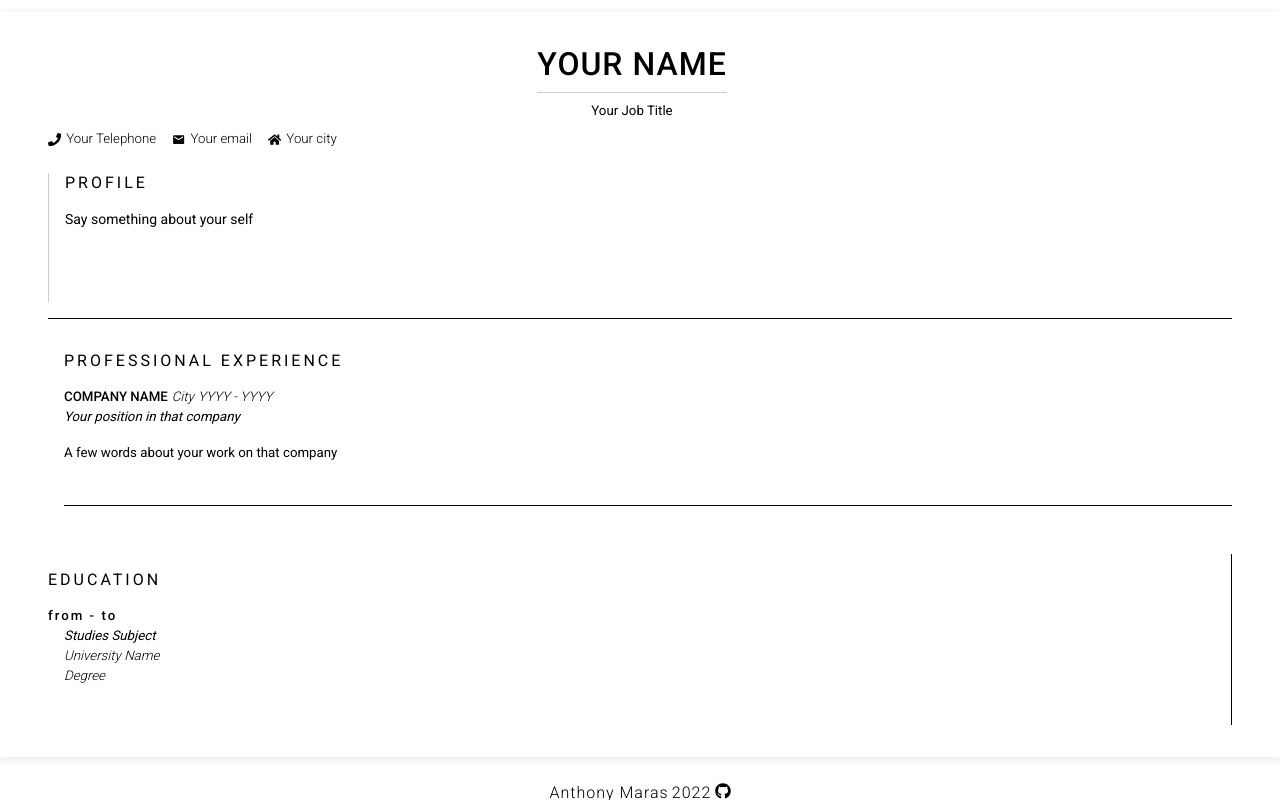
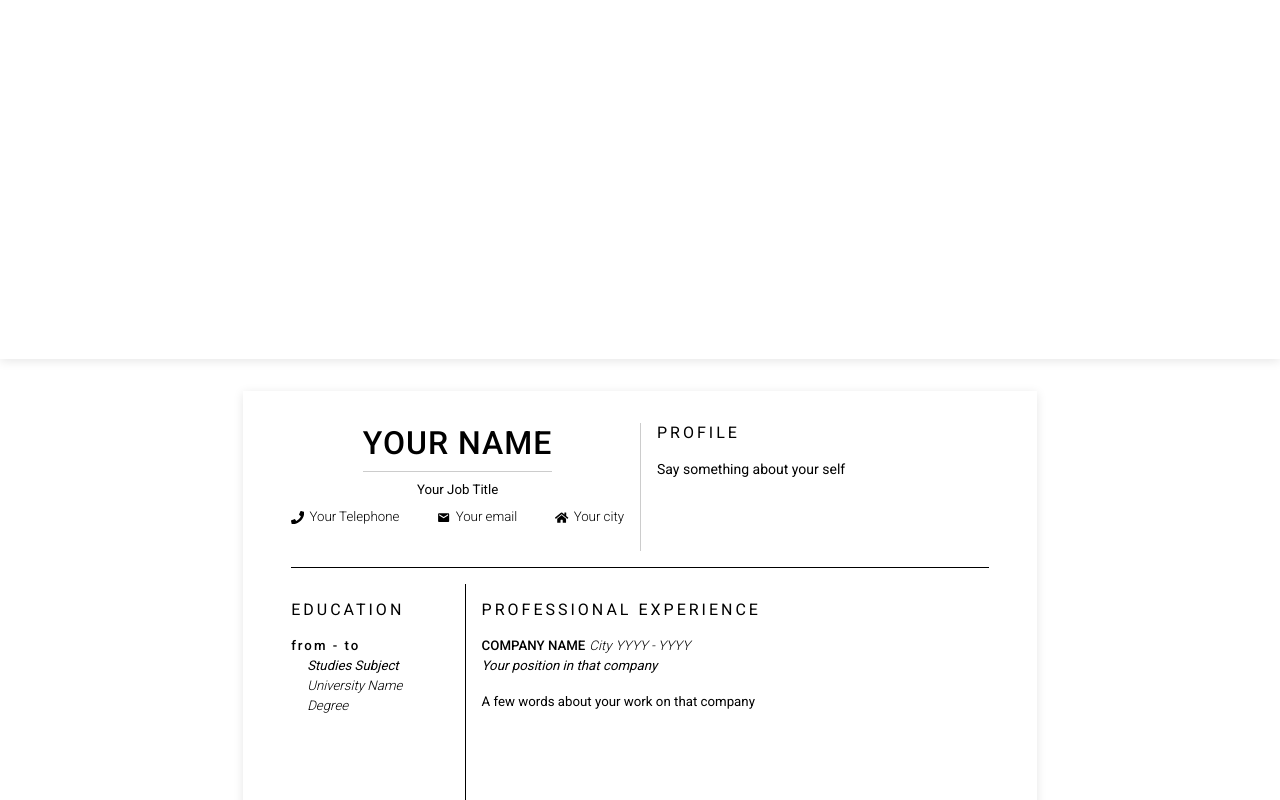
Before and after one commit to anmaras/cv-project, a React (Create React App) app: page /experience in a window 1280 px wide. Shown: the part 840-1640 px from the top of the page. Built offline with nearby package versions, Linux system fonts and the light colour scheme.

Commit message:
remove @media q

```diff
--- a/src/Components/Cv/Cv.module.css
+++ b/src/Components/Cv/Cv.module.css
@@ -1,26 +1,21 @@
 .cv {
+  margin: auto;
+  display: grid;
+  aspect-ratio: 7937 /11225;
   font-size: 0.83rem;
-  display: grid;
   grid-template-rows: auto 1fr;
   padding-inline: 3rem;
   padding-block: 1rem;
   box-shadow: var(--shadow);
+  min-width: var(--cv-width);
+  min-height: var(--cv-height);
+  background-color: var(--white);
+  /* display: none; */
 }
 
 .cv-main {
   margin-block: 1rem;
   display: grid;
+  grid-auto-flow: column;
+  grid-template-columns: 1fr 3fr;
 }
-
-@media (min-width: 1440px) {
-  .cv {
-    aspect-ratio: 7937 /11225;
-    box-shadow: 1px 1px 1px 10px solid black;
-    /* scale: 0.8; */
-  }
-
-  .cv-main {
-    grid-auto-flow: column;
-    grid-template-columns: 1fr 3fr;
-  }
-}
--- a/src/Components/Cv/CvEducation/CvEducation.module.css
+++ b/src/Components/Cv/CvEducation/CvEducation.module.css
@@ -1,4 +1,5 @@
 .education-section {
+  grid-column: 1;
   border-right: 1px solid black;
   padding-block: 1rem;
   padding-right: 1rem;
@@ -34,9 +35,3 @@
 .subject {
   font-weight: 400;
 }
-
-@media (min-width: 1440px) {
-  .education-section {
-    grid-column: 1;
-  }
-}
--- a/src/Components/Cv/CvHeader/CvHeader.module.css
+++ b/src/Components/Cv/CvHeader/CvHeader.module.css
@@ -1,7 +1,9 @@
 .cv-header {
   display: grid;
-  grid-auto-flow: row;
-  grid-auto-rows: 1fr;
+  grid-auto-flow: column;
+  grid-template-columns: 1fr 1fr;
+  /* grid-auto-flow: row;
+  grid-auto-rows: 1fr; */
   padding-block: 1rem;
   border-bottom: 1px solid black;
 }
@@ -37,6 +39,7 @@
 .link-list {
   display: flex;
   flex-flow: row wrap;
+  justify-content: space-between;
   align-content: space-between;
   gap: 1rem;
   margin-block: 0.5rem;
@@ -86,14 +89,3 @@
   font-size: var(--fs-normal);
   word-break: break-all;
 }
-
-@media (min-width: 1440px) {
-  .cv-header {
-    grid-auto-flow: column;
-    grid-template-columns: 1fr 1fr;
-  }
-
-  .link-list {
-    justify-content: space-between;
-  }
-}
--- a/src/Components/Cv/CvProExperience/CvProExperience.module.css
+++ b/src/Components/Cv/CvProExperience/CvProExperience.module.css
@@ -1,4 +1,6 @@
 .pro-section {
+  grid-column: 2;
+  grid-row: 1;
   border-bottom: 1px solid black;
   padding-top: 1rem;
   margin-left: 1rem;
@@ -54,22 +56,7 @@
   margin-top: 1.2rem;
 }
 
-.extra-info-list-item::before {
-  content: '•';
-  margin-right: 0.5rem;
-  font-size: 1.5rem;
-  display: inline;
-  vertical-align: middle;
-}
-
 .extra-info-list-item {
-  /* list-style: disc; */
+  list-style: disc;
   font-weight: 300;
 }
-
-@media (min-width: 1440px) {
-  .pro-section {
-    grid-column: 2;
-    grid-row: 1;
-  }
-}
```
